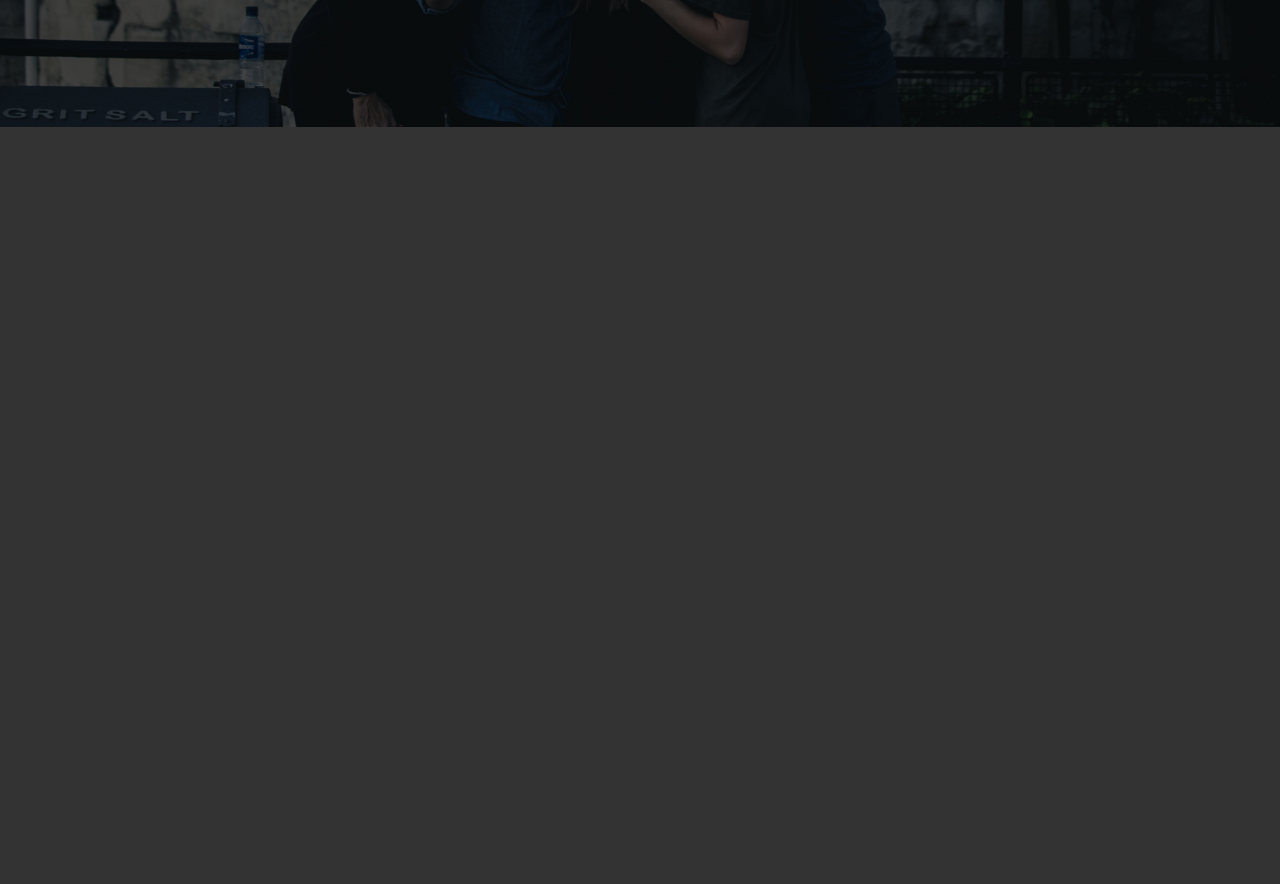
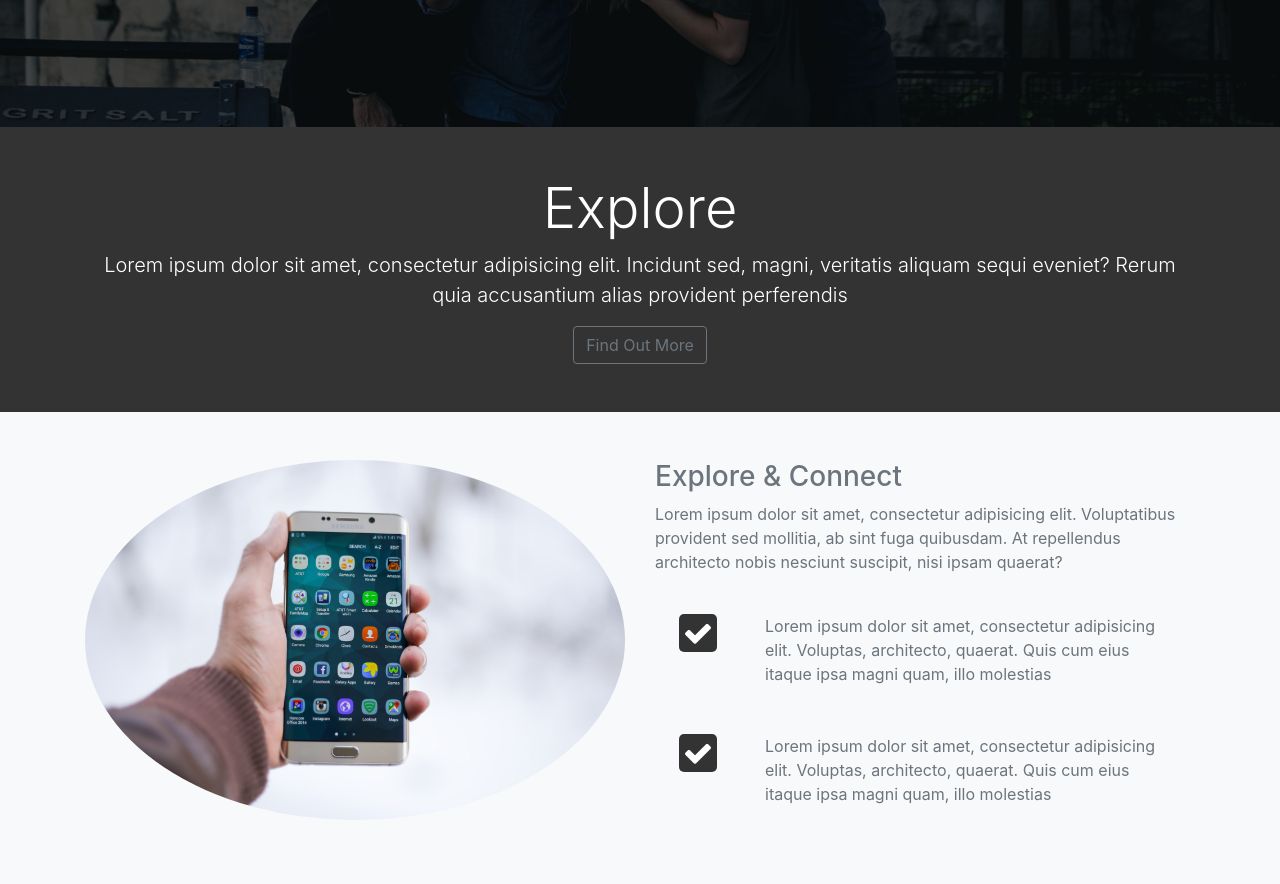
Before and after one commit to Charpell/5-Projects-on-Bootstrap4, a website: page src/index.html in a window 1280 px wide. Shown: the part 573-1457 px from the top of the page. Before the commit the page ends 800 px from the top, so only its background shows below. Drawn offline with nearby package versions, Linux system fonts and the light colour scheme; files that its build step writes are made by us from their sources.

Commit message:
Explore Section

```diff
--- a/src/index.html
+++ b/src/index.html
@@ -102,6 +102,53 @@
     </div>
   </header>
 
+  <!-- EXPLORE HEAD -->
+  <section id="explore-head-section">
+      <div class="container">
+        <div class="row">
+          <div class="col text-center">
+            <div class="py-5">
+              <h1 class="display-4">Explore</h1>
+              <p class="lead">Lorem ipsum dolor sit amet, consectetur adipisicing elit. Incidunt sed, magni, veritatis aliquam sequi eveniet? Rerum quia accusantium alias provident perferendis</p>
+              <a href="#" class="btn btn-outline-secondary">Find Out More</a>
+            </div>
+          </div>
+        </div>
+      </div>
+    </section>
+
+  <!-- EXPLORE SECTION -->
+  <section id="explore-section" class="bg-light text-muted py-5">
+      <div class="container">
+        <div class="row">
+          <div class="col-md-6">
+            <img src="img/explore-section1.jpg" alt="" class="img-fluid mb-3 rounded-circle">
+          </div>
+          <div class="col-md-6">
+            <h3>Explore & Connect</h3>
+            <p>Lorem ipsum dolor sit amet, consectetur adipisicing elit. Voluptatibus provident sed mollitia, ab sint fuga quibusdam. At repellendus architecto nobis nesciunt suscipit, nisi ipsam quaerat?</p>
+            <div class="d-flex flex-row">
+              <div class="p-4 align-self-start">
+                <i class="fa fa-check"></i>
+              </div>
+              <div class="p-4 align-self-end">
+                Lorem ipsum dolor sit amet, consectetur adipisicing elit. Voluptas, architecto, quaerat. Quis cum eius itaque ipsa magni quam, illo molestias
+              </div>
+            </div>
+
+            <div class="d-flex flex-row">
+              <div class="p-4 align-self-start">
+                <i class="fa fa-check"></i>
+              </div>
+              <div class="p-4 align-self-end">
+                Lorem ipsum dolor sit amet, consectetur adipisicing elit. Voluptas, architecto, quaerat. Quis cum eius itaque ipsa magni quam, illo molestias
+              </div>
+            </div>
+          </div>
+        </div>
+      </div>
+    </section>
+
 
   <script src='js/jquery.min.js'></script>
   <script src='js/popper.min.js'></script>
--- a/src/scss/style.scss
+++ b/src/scss/style.scss
@@ -45,3 +45,13 @@ body{
     font-size: $icon-size;
   }
 }
+
+#explore-section, #share-section{
+  .fa{
+    color:#fff;
+    background:#333;
+    padding:4px;
+    border-radius:5px;
+    font-size:$icon-size;
+  }
+}
```
